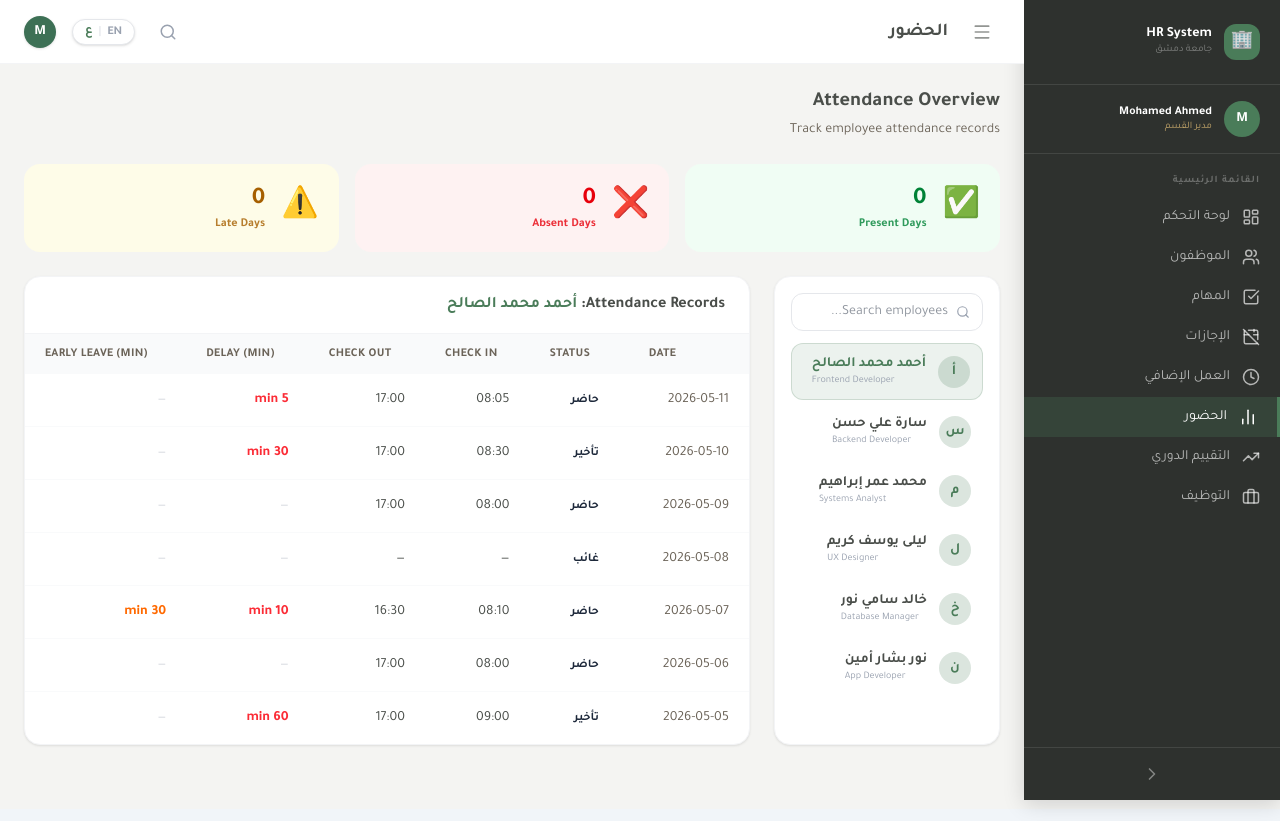
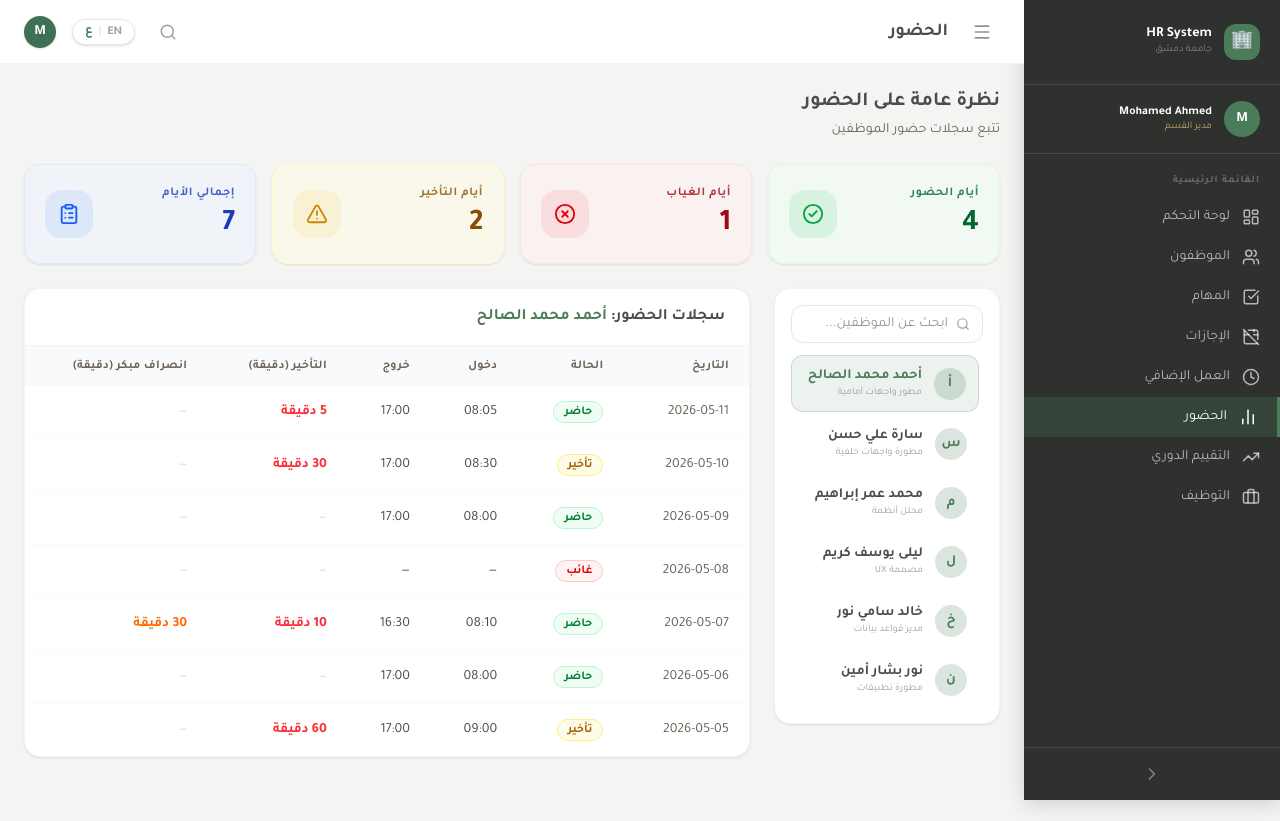
Before and after one commit to sanam2025/HR-system-, a React (Vite) app: page /manager/attendance in a window 1280 px wide. Built offline with nearby package versions, Linux system fonts and the light colour scheme.

Commit message:
feat: add AttendanceView page with dynamic data and localization support

```diff
--- a/src/core/pages/Attendance/AttendanceView.tsx
+++ b/src/core/pages/Attendance/AttendanceView.tsx
@@ -1,68 +1,156 @@
 import { useState } from 'react';
-import { mockEmployees, mockAttendance } from '../../../data/mockData';
-import { Search } from 'lucide-react';
+import { mockEmployees } from '../../../data/mockData';
+import { Search, CheckCircle2, XCircle, AlertTriangle, ClipboardList } from 'lucide-react';
+import { useLanguage } from '../../../i18n/translations/LanguageContext';
 
-const statusColors = {
-  'Present': 'bg-green-50 text-green-700',
-  'Absent': 'bg-red-50 text-red-600',
-  'Late': 'bg-yellow-50 text-yellow-700',
+const statusInfo: Record<string, { labelAr: string; labelEn: string; colorClass: string }> = {
+  'حاضر': { labelAr: 'حاضر', labelEn: 'Present', colorClass: 'bg-green-50 text-green-700 border border-green-200' },
+  'Present': { labelAr: 'حاضر', labelEn: 'Present', colorClass: 'bg-green-50 text-green-700 border border-green-200' },
+  'غائب': { labelAr: 'غائب', labelEn: 'Absent', colorClass: 'bg-red-50 text-red-600 border border-red-200' },
+  'Absent': { labelAr: 'غائب', labelEn: 'Absent', colorClass: 'bg-red-50 text-red-600 border border-red-200' },
+  'تأخير': { labelAr: 'تأخير', labelEn: 'Late', colorClass: 'bg-yellow-50 text-yellow-700 border border-yellow-200' },
+  'Late': { labelAr: 'تأخير', labelEn: 'Late', colorClass: 'bg-yellow-50 text-yellow-700 border border-yellow-200' },
+  'إجازة': { labelAr: 'إجازة', labelEn: 'On Leave', colorClass: 'bg-blue-50 text-blue-700 border border-blue-200' },
+  'On Leave': { labelAr: 'إجازة', labelEn: 'On Leave', colorClass: 'bg-blue-50 text-blue-700 border border-blue-200' },
+  'Leave': { labelAr: 'إجازة', labelEn: 'On Leave', colorClass: 'bg-blue-50 text-blue-700 border border-blue-200' },
+};
+
+// Generates dynamic attendance records per employee to make UI interactive and realistic
+const getEmployeeAttendance = (empId: number) => {
+  const base = [
+    { date: '2026-05-11', checkIn: '08:05', checkOut: '17:00', status: 'حاضر', delay: 5, earlyLeave: 0 },
+    { date: '2026-05-10', checkIn: '08:30', checkOut: '17:00', status: 'تأخير', delay: 30, earlyLeave: 0 },
+    { date: '2026-05-09', checkIn: '08:00', checkOut: '17:00', status: 'حاضر', delay: 0, earlyLeave: 0 },
+    { date: '2026-05-08', checkIn: null, checkOut: null, status: 'غائب', delay: 0, earlyLeave: 0 },
+    { date: '2026-05-07', checkIn: '08:10', checkOut: '16:30', status: 'حاضر', delay: 10, earlyLeave: 30 },
+    { date: '2026-05-06', checkIn: '08:00', checkOut: '17:00', status: 'حاضر', delay: 0, earlyLeave: 0 },
+    { date: '2026-05-05', checkIn: '09:00', checkOut: '17:00', status: 'تأخير', delay: 60, earlyLeave: 0 },
+  ];
+
+  if (empId === 1) return base;
+  if (empId === 2) { // Sara: always present, no delays
+    return base.map(r => r.status === 'غائب' || r.status === 'تأخير'
+      ? { ...r, status: 'حاضر', checkIn: '08:00', checkOut: '17:00', delay: 0, earlyLeave: 0 }
+      : r
+    );
+  }
+  if (empId === 3) { // Mohamed: high absence rate
+    return base.map((r, idx) => idx % 2 === 0
+      ? { ...r, status: 'غائب', checkIn: null, checkOut: null, delay: 0, earlyLeave: 0 }
+      : r
+    );
+  }
+  if (empId === 4) { // Layla: present with some early leaves
+    return base.map((r, idx) => r.status === 'غائب'
+      ? { ...r, status: 'حاضر', checkIn: '08:00', checkOut: '17:00', delay: 0, earlyLeave: 0 }
+      : idx === 3 ? { ...r, earlyLeave: 45 } : r
+    );
+  }
+  if (empId === 5) { // Khalid: high lateness rate
+    return base.map((r, idx) => idx % 2 === 1
+      ? { ...r, status: 'تأخير', checkIn: '08:45', checkOut: '17:00', delay: 45 }
+      : r
+    );
+  }
+  // Nour: app developer, mostly present
+  return base.map((r, idx) => idx === 0 ? { ...r, status: 'حاضر', checkIn: '08:00', delay: 0 } : r);
 };
 
 export default function AttendanceView() {
+  const { t, lang } = useLanguage();
   const [selectedEmp, setSelectedEmp] = useState(mockEmployees[0].id);
   const [query, setQuery] = useState('');
 
-  const filtered = mockEmployees.filter(e => e.name.includes(query) || (e.nameEn || '').toLowerCase().includes(query.toLowerCase()));
+  const filtered = mockEmployees.filter(e =>
+    e.name.includes(query) ||
+    (e.nameEn || '').toLowerCase().includes(query.toLowerCase())
+  );
   const employee = mockEmployees.find(e => e.id === selectedEmp);
 
-  const present = mockAttendance.filter(r => r.status === 'Present').length;
-  const absent = mockAttendance.filter(r => r.status === 'Absent').length;
-  const late = mockAttendance.filter(r => r.status === 'Late').length;
+  // Fetch dynamic attendance records based on selected employee
+  const attendanceRecords = getEmployeeAttendance(selectedEmp);
+
+  // Calculate statistics correctly matching both Arabic and English status values
+  const present = attendanceRecords.filter(r => r.status === 'حاضر' || r.status === 'Present').length;
+  const absent = attendanceRecords.filter(r => r.status === 'غائب' || r.status === 'Absent').length;
+  const late = attendanceRecords.filter(r => r.status === 'تأخير' || r.status === 'Late').length;
+  const total = attendanceRecords.length;
 
   return (
     <div className="space-y-6">
-      <div>
-        <h2 className="text-xl font-extrabold text-dark">Attendance Overview</h2>
-        <p className="text-sm text-brown mt-1">Track employee attendance records</p>
+      <div className="text-start">
+        <h2 className="text-xl font-extrabold text-dark">{t.attendance.title}</h2>
+        <p className="text-sm text-brown mt-1">{t.attendance.subtitle}</p>
       </div>
 
       {/* Summary Stats */}
-      <div className="grid grid-cols-1 md:grid-cols-3 gap-4">
+      <div className="grid grid-cols-1 sm:grid-cols-2 lg:grid-cols-4 gap-4">
         {[
-          { label: 'Present Days', value: present, icon: '✅', bg: 'bg-green-50 text-green-700' },
-          { label: 'Absent Days', value: absent, icon: '❌', bg: 'bg-red-50 text-red-600' },
-          { label: 'Late Days', value: late, icon: '⚠️', bg: 'bg-yellow-50 text-yellow-700' },
+          {
+            label: t.attendance.stats.present,
+            value: present,
+            icon: CheckCircle2,
+            bg: 'bg-green-50/60 border border-green-100 text-green-800',
+            iconBg: 'bg-green-500/10',
+            iconColor: 'text-green-600'
+          },
+          {
+            label: t.attendance.stats.absent,
+            value: absent,
+            icon: XCircle,
+            bg: 'bg-red-50/60 border border-red-100 text-red-800',
+            iconBg: 'bg-red-500/10',
+            iconColor: 'text-red-600'
+          },
+          {
+            label: t.attendance.stats.late,
+            value: late,
+            icon: AlertTriangle,
+            bg: 'bg-yellow-50/60 border border-yellow-100 text-yellow-800',
+            iconBg: 'bg-yellow-500/10',
+            iconColor: 'text-yellow-600'
+          },
+          {
+            label: t.attendance.stats.total,
+            value: total,
+            icon: ClipboardList,
+            bg: 'bg-blue-50/60 border border-blue-100 text-blue-800',
+            iconBg: 'bg-blue-500/10',
+            iconColor: 'text-blue-600'
+          },
         ].map(s => (
-          <div key={s.label} className={`rounded-2xl p-5 ${s.bg} flex items-center gap-4`}>
-            <span className="text-3xl">{s.icon}</span>
-            <div>
-              <p className="text-2xl font-extrabold">{s.value}</p>
-              <p className="text-xs font-semibold opacity-80">{s.label}</p>
+          <div key={s.label} className={`rounded-2xl p-5 ${s.bg} flex items-center justify-between shadow-card hover:shadow-card-hover hover:-translate-y-0.5 transition-all duration-200`}>
+            <div className="text-start">
+              <p className="text-xs font-bold uppercase tracking-wider opacity-80">{s.label}</p>
+              <p className="text-3xl font-extrabold mt-1.5">{s.value}</p>
+            </div>
+            <div className={`rounded-2xl flex items-center justify-center p-3 ${s.iconBg}`} style={{ width: 48, height: 48 }}>
+              <s.icon size={22} className={s.iconColor} />
             </div>
           </div>
         ))}
       </div>
 
-      <div className="grid grid-cols-1 md:grid-cols-4 gap-6">
+      <div className="grid grid-cols-1 lg:grid-cols-4 gap-6">
         {/* Employee Selector */}
-        <div className="bg-white rounded-2xl border border-gray-100 shadow-card p-4">
+        <div className="bg-white rounded-2xl border border-gray-100 shadow-card p-4 h-fit">
           <div className="flex items-center gap-2 border border-gray-200 rounded-xl px-3 py-2 mb-3 focus-within:border-green focus-within:ring-2 focus-within:ring-green/10">
             <Search size={14} className="text-gray-400" />
             <input
               type="text"
-              placeholder="Search employees..."
+              placeholder={t.attendance.searchPlaceholder}
               value={query}
               onChange={e => setQuery(e.target.value)}
-              className="flex-1 outline-none text-sm bg-transparent"
+              className="flex-1 outline-none text-sm bg-transparent text-start"
               style={{ fontFamily: 'inherit' }}
             />
           </div>
-          <div className="space-y-1">
+          <div className="space-y-1 max-h-[400px] overflow-y-auto pr-1">
             {filtered.map(emp => (
               <button
                 key={emp.id}
                 onClick={() => setSelectedEmp(emp.id)}
-                className={`w-full flex items-center gap-3 px-3 py-2.5 rounded-xl text-left transition-all ${
+                className={`w-full flex items-center gap-3 px-3 py-2.5 rounded-xl text-start transition-all ${
                   selectedEmp === emp.id
                     ? 'bg-green/10 text-green border border-green/20'
                     : 'hover:bg-gray-50 text-dark'
@@ -71,9 +159,13 @@ export default function AttendanceView() {
                 <div className="w-8 h-8 rounded-full bg-green/20 flex items-center justify-center text-green text-sm font-bold flex-shrink-0">
                   {emp.avatar}
                 </div>
-                <div className="min-w-0">
-                  <p className="text-sm font-semibold truncate">{emp.name}</p>
-                  <p className="text-[10px] text-gray-400 truncate">{emp.titleEn || emp.title}</p>
+                <div className="min-w-0 text-start">
+                  <p className="text-sm font-semibold truncate">
+                    {lang === 'en' ? emp.nameEn || emp.name : emp.name}
+                  </p>
+                  <p className="text-[10px] text-gray-400 truncate">
+                    {lang === 'en' ? emp.titleEn || emp.title : emp.title}
+                  </p>
                 </div>
               </button>
             ))}
@@ -81,55 +173,75 @@ export default function AttendanceView() {
         </div>
 
         {/* Table */}
-        <div className="md:col-span-3 bg-white rounded-2xl border border-gray-100 shadow-card overflow-hidden">
+        <div className="lg:col-span-3 bg-white rounded-2xl border border-gray-100 shadow-card overflow-hidden">
           <div className="px-6 py-4 border-b border-gray-100">
-            <h3 className="font-bold text-dark">
-              Attendance Records: <span className="text-green">{employee?.name}</span>
+            <h3 className="font-bold text-dark text-start">
+              {t.attendance.recordsTitle} <span className="text-green">{lang === 'en' ? employee?.nameEn || employee?.name : employee?.name}</span>
             </h3>
           </div>
           <div className="overflow-x-auto">
             <table className="w-full">
               <thead>
                 <tr className="bg-gray-50 text-xs font-bold text-brown uppercase tracking-wide">
-                  {['Date', 'Status', 'Check In', 'Check Out', 'Delay (min)', 'Early Leave (min)'].map(h => (
-                    <th key={h} className="px-5 py-3 text-left">{h}</th>
+                  {[
+                    t.attendance.columns.date,
+                    t.attendance.columns.status,
+                    t.attendance.columns.checkIn,
+                    t.attendance.columns.checkOut,
+                    t.attendance.columns.delay,
+                    t.attendance.columns.earlyLeave,
+                  ].map(h => (
+                    <th key={h} className="px-5 py-3 text-start">{h}</th>
                   ))}
                 </tr>
               </thead>
               <tbody className="divide-y divide-gray-50">
-                {mockAttendance.length === 0 ? (
+                {attendanceRecords.length === 0 ? (
                   <tr>
                     <td colSpan={6} className="text-center py-12 text-gray-400">
-                      No attendance records found
+                      {t.attendance.noRecords}
                     </td>
                   </tr>
                 ) : (
-                  mockAttendance.map((rec, i) => (
+                  attendanceRecords.map((rec, i) => {
+                    const statusObj = statusInfo[rec.status] || {
+                      labelAr: rec.status,
+                      labelEn: rec.status,
+                      colorClass: 'bg-gray-50 text-gray-700 border border-gray-200'
+                    };
+                    const statusLabel = lang === 'ar' ? statusObj.labelAr : statusObj.labelEn;
+
+                    return (
                       <tr key={i} className="hover:bg-gray-50/50 transition-colors">
-                      <td className="px-5 py-3.5 text-sm text-brown">{rec.date}</td>
-                      <td className="px-5 py-3.5">
-                        <span className={`text-xs font-semibold px-2.5 py-1 rounded-full ${statusColors[rec.status as keyof typeof statusColors] || ''}`}>
-                          {rec.status}
+                        <td className="px-5 py-3.5 text-sm text-brown text-start">{rec.date}</td>
+                        <td className="px-5 py-3.5 text-start">
+                          <span className={`text-xs font-semibold px-2.5 py-1 rounded-full ${statusObj.colorClass}`}>
+                            {statusLabel}
                           </span>
                         </td>
-                      <td className="px-5 py-3.5 text-sm text-dark">{rec.checkIn || '—'}</td>
-                      <td className="px-5 py-3.5 text-sm text-dark">{rec.checkOut || '—'}</td>
-                      <td className="px-5 py-3.5 text-sm">
+                        <td className="px-5 py-3.5 text-sm text-dark text-start">{rec.checkIn || '—'}</td>
+                        <td className="px-5 py-3.5 text-sm text-dark text-start">{rec.checkOut || '—'}</td>
+                        <td className="px-5 py-3.5 text-sm text-start">
                           {rec.delay > 0 ? (
-                          <span className="text-red-500 font-semibold">{rec.delay} min</span>
+                            <span className="text-red-500 font-semibold">
+                              {rec.delay} {t.attendance.min}
+                            </span>
                           ) : (
                             <span className="text-gray-300">—</span>
                           )}
                         </td>
-                      <td className="px-5 py-3.5 text-sm">
+                        <td className="px-5 py-3.5 text-sm text-start">
                           {rec.earlyLeave > 0 ? (
-                          <span className="text-orange-500 font-semibold">{rec.earlyLeave} min</span>
+                            <span className="text-orange-500 font-semibold">
+                              {rec.earlyLeave} {t.attendance.min}
+                            </span>
                           ) : (
                             <span className="text-gray-300">—</span>
                           )}
                         </td>
                       </tr>
-                  ))
+                    );
+                  })
                 )}
               </tbody>
             </table>
--- a/src/i18n/translations/ar.ts
+++ b/src/i18n/translations/ar.ts
@@ -229,6 +229,7 @@ const ar = {
     title: 'نظرة عامة على الحضور',
     subtitle: 'تتبع سجلات حضور الموظفين',
     stats: {
+      total: 'إجمالي الأيام',
       present: 'أيام الحضور',
       absent: 'أيام الغياب',
       late: 'أيام التأخير'
--- a/src/i18n/translations/en.ts
+++ b/src/i18n/translations/en.ts
@@ -232,6 +232,7 @@ const en = {
     title: 'Attendance Overview',
     subtitle: 'Track employee attendance records',
     stats: {
+      total: 'Total Days',
       present: 'Present Days',
       absent: 'Absent Days',
       late: 'Late Days'
```
Lines whose indentation alone changed are shown as unchanged.
